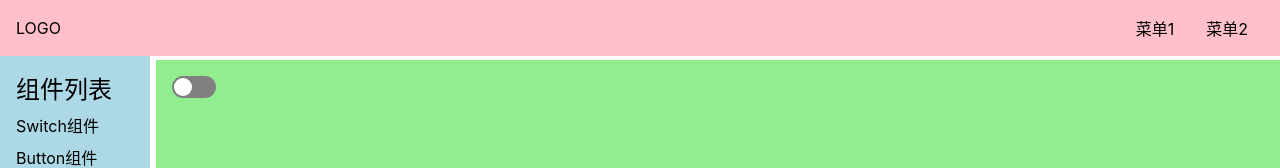
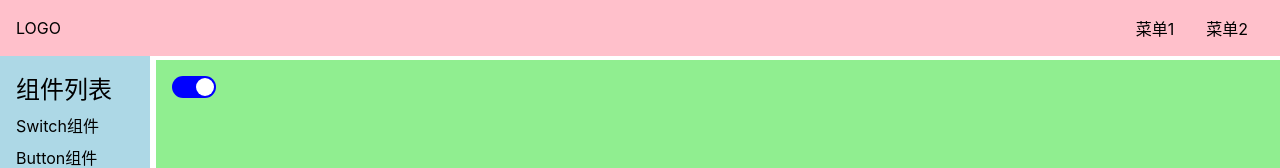
Before and after one commit to basd1995/PineUI-Vue3, a Vue app: page /#/doc/switch in a window 1280 px wide. Shown: the top 168 px of the page. Built offline with nearby package versions, Linux system fonts and the light colour scheme; the HTML template or start-up script is replaced by a standard one.

Commit message:
接收value和input事件

```diff
--- a/src/components/SwitchDemo.vue
+++ b/src/components/SwitchDemo.vue
@@ -1,14 +1,17 @@
 <template>
   <div>
-    <Switch />
+    <Switch :value="y" @input="y = $event" />
   </div>
 </template>
 
 <script lang="ts">
+import { ref } from 'vue'
 import Switch from '../lib/Switch.vue'
 export default {
-  components: {
-    Switch
+  components: {Switch},
+  setup() {
+    const y = ref(true)
+    return {y}
   }
 }
 </script>
--- a/src/lib/Switch.vue
+++ b/src/lib/Switch.vue
@@ -1,17 +1,18 @@
 <template>
-  <button @click="toggle" :class="{checked}"><span></span></button>
+  <button @click="toggle" :class="{checked: value}"><span></span></button>
 </template>
 
 <script lang="ts">
 import { ref } from 'vue'
 export default {
-  setup() {
-    const checked = ref(false)
+  props: {
+    value: Boolean
+  },
+  setup(props, context) {
     const toggle = ()=>{
-      console.log('toggle被点击了', checked.value);
-      checked.value = !checked.value
+      context.emit('input', !props.value)
     }
-    return {checked, toggle}
+    return {toggle}
   }
 }
 </script>
@@ -36,6 +37,7 @@
     width: $h2;
     background:white;
     border-radius: $h2 / 2;
+    transition: left 250ms;
   }
   button.checked {
     background: blue;
```
